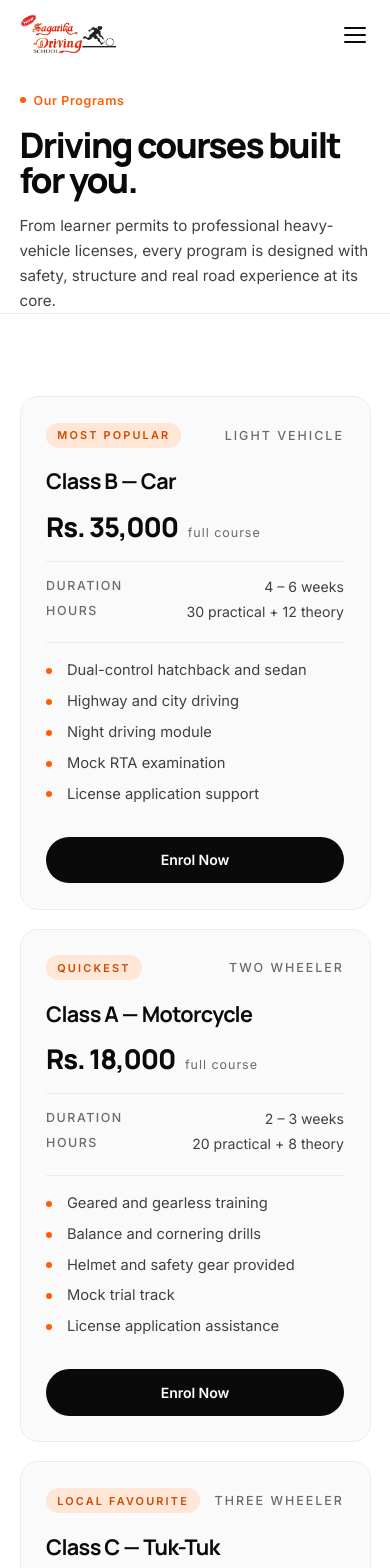
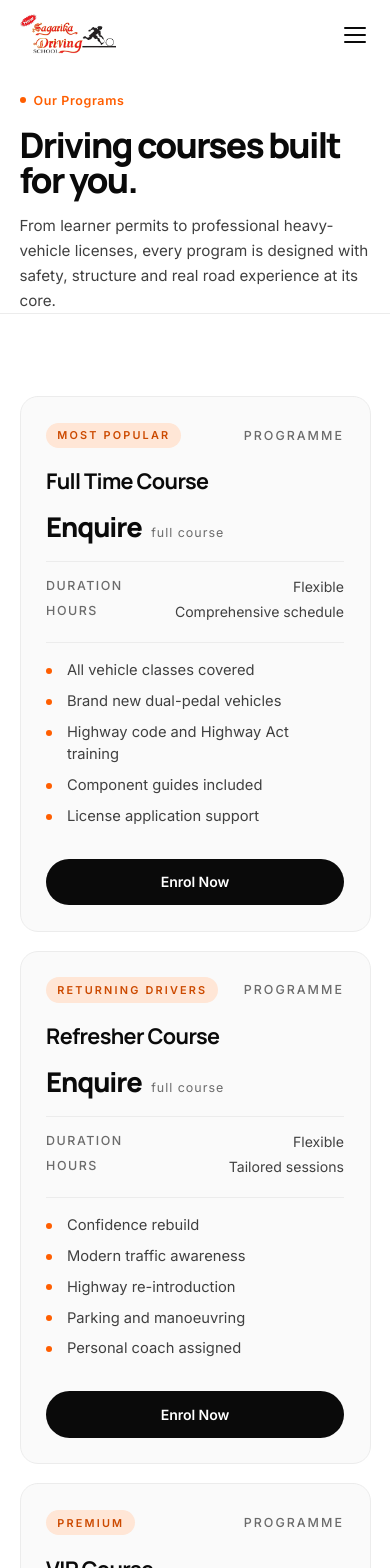
Before and after one commit to IsinduNimandith23/NewSagarikaDrivingSchool, a React (Vite) app: page /courses in a window 390 px wide. Shown: the top 1568 px of the page. Built offline with nearby package versions, Linux system fonts and the light colour scheme.

Commit message:
feat: update footer and about sections with new content; enhance contact page with branch details and styling; revise courses offered and home page statistics

```diff
--- a/src/components/Footer.jsx
+++ b/src/components/Footer.jsx
@@ -10,8 +10,9 @@ export default function Footer() {
         <div className="footer__col footer__brand">
           <Logo />
           <p>
-            Sri Lanka's modern driving school. Certified instructors,
-            new vehicles, and a curriculum built for confident, safe drivers.
+            An A grade driving school since 1960. Six branches across Colombo,
+            brand new dual-pedal vehicles, and training for every vehicle class
+            from motorcycle to passenger bus.
           </p>
           <div className="footer__social">
             {['Facebook', 'Instagram', 'YouTube', 'WhatsApp'].map((s) => (
@@ -33,19 +34,20 @@ export default function Footer() {
 
         <div className="footer__col">
           <h4>Courses</h4>
-          <span>Light Vehicle (Car)</span>
-          <span>Motorcycle</span>
-          <span>Three Wheeler</span>
-          <span>Heavy Vehicle</span>
-          <span>Defensive Driving</span>
+          <span>Full Time Course</span>
+          <span>Refresher Course</span>
+          <span>VIP Course</span>
+          <span>Off Peak Course</span>
+          <span>Customized Course</span>
+          <span>Special Course</span>
         </div>
 
         <div className="footer__col">
           <h4>Contact</h4>
-          <span>+94 77 123 4567</span>
-          <span>hello@sagarikadriving.lk</span>
-          <span>Main Street, Colombo</span>
-          <span>Open: Mon - Sat · 7am - 7pm</span>
+          <span>0112745183 / 0112837525</span>
+          <span>newsagarikadrivingschool@gmail.com</span>
+          <span>279/11, High Level Road, Pannipitiya</span>
+          <span>Open: Mon - Sun · 8am - 6pm</span>
         </div>
       </div>
 
--- a/src/pages/Contact.css
+++ b/src/pages/Contact.css
@@ -46,6 +46,101 @@
   .contact-info { grid-template-columns: 1fr; }
   .contact-info__card { border-right: none; border-bottom: 1px solid var(--line); }
   .contact-info__card:last-child { border-bottom: none; }
+}
+
+/* ===== Branches Grid ===== */
+.branches-grid {
+  display: grid;
+  grid-template-columns: repeat(3, 1fr);
+  gap: 1.4rem;
+  margin-top: 2.4rem;
+}
+
+.branch-card {
+  padding: 1.8rem;
+  background: var(--bg);
+  border: 1px solid var(--line);
+  border-radius: 18px;
+  display: flex;
+  flex-direction: column;
+  gap: 0.6rem;
+  transition: transform 0.35s var(--ease-out-soft), border-color 0.3s, box-shadow 0.35s;
+  height: 100%;
+}
+
+.branch-card:hover {
+  transform: translateY(-4px);
+  border-color: var(--accent);
+  box-shadow: 0 18px 40px rgba(10,10,10,0.06);
+}
+
+.branch-card__tag {
+  font-size: 0.68rem;
+  letter-spacing: 0.28em;
+  text-transform: uppercase;
+  color: var(--accent);
+  font-weight: 600;
+}
+
+.branch-card h3 {
+  font-size: 1.15rem;
+  margin: 0;
+  letter-spacing: -0.02em;
+}
+
+.branch-card p {
+  font-size: 0.92rem;
+  color: var(--ink-3);
+  margin: 0;
+  line-height: 1.5;
+}
+
+.branch-card__phones {
+  list-style: none;
+  padding: 0;
+  margin: 0.2rem 0 0;
+  display: flex;
+  flex-wrap: wrap;
+  gap: 0.4rem 0.9rem;
+}
+.branch-card__phones li { font-size: 0.92rem; }
+.branch-card__phones a {
+  color: var(--ink);
+  font-weight: 500;
+  text-decoration: none;
+  letter-spacing: 0.02em;
+  transition: color 0.25s;
+}
+.branch-card__phones a:hover { color: var(--accent); }
+
+.branch-card small {
+  font-size: 0.78rem;
+  color: var(--muted);
+  margin-top: auto;
+  padding-top: 0.4rem;
+  letter-spacing: 0.04em;
+}
+
+.branches-learning-time {
+  text-align: center;
+  margin-top: 2.6rem;
+  font-size: 1.1rem;
+  color: var(--ink);
+  font-family: var(--font-display);
+  letter-spacing: -0.01em;
+}
+.branches-learning-time span {
+  color: var(--accent);
+  font-weight: 700;
+  margin-right: 0.4rem;
+}
+
+@media (max-width: 920px) {
+  .branches-grid { grid-template-columns: repeat(2, 1fr); }
+}
+@media (max-width: 560px) {
+  .branches-grid { grid-template-columns: 1fr; }
+  .branches-learning-time { font-size: 1rem; }
 }
 
 /* ===== Section Alt ===== */
--- a/src/pages/Contact.jsx
+++ b/src/pages/Contact.jsx
@@ -4,21 +4,29 @@ import Reveal from '../components/Reveal'
 import './Contact.css'
 
 const contactInfo = [
-  { label: 'Phone',    value: '+94 77 123 4567',           sub: 'Mon – Sat · 7am – 7pm' },
-  { label: 'Email',    value: 'hello@sagarikadriving.lk',  sub: 'We reply within four hours' },
-  { label: 'Branch',   value: '24 Main Street, Colombo 05', sub: 'Plus three branches island-wide' },
-  { label: 'WhatsApp', value: '+94 71 987 6543',           sub: 'Instant chat support' }
+  { label: 'Phone',    value: '0112745183 / 0112837525',               sub: 'Pannipitiya Main · Mon – Sun · 8am – 6pm' },
+  { label: 'Email',    value: 'newsagarikadrivingschool@gmail.com',    sub: 'We reply within four hours' },
+  { label: 'Main Branch', value: '279/11, High Level Road, Pannipitiya', sub: 'Plus 5 more branches in Colombo' },
+  { label: 'Learning Time', value: 'Mon – Sun · 8am – 6pm',            sub: 'Open every day of the week' }
+]
+
+const branches = [
+  { name: 'Pannipitiya Branch',    tag: 'Main Branch', address: '279/11, High Level Road, Mahalwarawa, Kottawa, Pannipitiya', reg: '297',  phones: ['0112745183', '0112837525'] },
+  { name: 'Thalawathugoda Branch', tag: 'Branch',      address: '214/B3, Pannipitiya Road, Thalawathugoda',                   reg: '972',  phones: ['0112775318'] },
+  { name: 'Werahera Branch',       tag: 'Branch',      address: '67/3, Katuwawala, Boralesgamuwa',                            reg: '971',  phones: ['4347650'] },
+  { name: 'Hokandara Branch',      tag: 'Branch',      address: '194/3, Hokandara South, Hokandara',                          reg: '1153', phones: ['0112408643'] },
+  { name: 'Mattegoda Branch',      tag: 'Branch',      address: '105/1B, Mattegoda',                                          reg: '1152', phones: ['0112178888'] }
 ]
 
 const faqs = [
-  { q: 'How long does it take to get a license?', a: 'Most students complete the Class B program in four to six weeks. Class A is typically two to three weeks. Heavy vehicles take six to eight weeks.' },
-  { q: 'Do you provide the vehicle for the RTA examination?', a: 'Yes — we provide a fully-prepared dual-control vehicle and accompany you to the examination centre for moral support.' },
-  { q: 'Can I book a single trial lesson?', a: 'Absolutely. We offer a complimentary thirty-minute trial lesson so you can experience our instruction style risk-free.' },
-  { q: 'What documents do I need to enrol?', a: 'A copy of your NIC, two passport-size photographs, and a medical certificate. We handle the rest of the RTA paperwork for you.' }
+  { q: 'What courses do you offer?', a: 'We offer Full Time, Refresher, VIP, Off Peak, Customized and Special courses — covering every vehicle class from motorcycle to passenger bus.' },
+  { q: 'What kind of vehicles do you use for training?', a: 'We use brand new vehicles equipped with the "Dual pedal system" for maximum safety and confidence during every lesson.' },
+  { q: 'How many branches do you have?', a: 'We have six branches across the Colombo district: Pannipitiya (Main), Thalawathugoda, Werahera, Hokandara and Mattegoda.' },
+  { q: 'What are your learning hours?', a: 'Our learning time is Monday to Sunday, 8:00am to 6:00pm. We are open every day of the week to accommodate every learner\'s schedule.' }
 ]
 
 export default function Contact() {
-  const [form, setForm] = useState({ name: '', email: '', phone: '', course: 'Class B - Car', message: '' })
+  const [form, setForm] = useState({ name: '', email: '', phone: '', course: 'Full Time Course', message: '' })
   const [sent, setSent] = useState(false)
   const [openFaq, setOpenFaq] = useState(0)
 
@@ -28,7 +36,7 @@ export default function Contact() {
     e.preventDefault()
     setSent(true)
     setTimeout(() => setSent(false), 4000)
-    setForm({ name: '', email: '', phone: '', course: 'Class B - Car', message: '' })
+    setForm({ name: '', email: '', phone: '', course: 'Full Time Course', message: '' })
   }
 
   return (
@@ -36,22 +44,8 @@ export default function Contact() {
       <PageHero
         eyebrow="Let's Talk"
         title="Get in touch."
-        subtitle="Have a question, want to enrol, or curious about a complimentary trial lesson? Drop us a message and we will be in your inbox within four hours."
+        subtitle="Six branches across the Colombo district. Drop us a message and we will be in your inbox within four hours."
       />
-
-      <section className="section">
-        <div className="container contact-info">
-          {contactInfo.map((c, i) => (
-            <Reveal key={c.label} direction="up" delay={i * 0.07}>
-              <div className="contact-info__card">
-                <span className="contact-info__label">{c.label}</span>
-                <strong>{c.value}</strong>
-                <small>{c.sub}</small>
-              </div>
-            </Reveal>
-          ))}
-        </div>
-      </section>
 
       <section className="section section--alt">
         <div className="container contact-grid">
@@ -85,12 +79,12 @@ export default function Contact() {
                   <div className="form__field">
                     <label>Course</label>
                     <select name="course" value={form.course} onChange={handleChange}>
-                      <option>Class B - Car</option>
-                      <option>Class A - Motorcycle</option>
-                      <option>Class C - Three Wheeler</option>
-                      <option>Class D-E - Heavy Vehicle</option>
-                      <option>Defensive Driving</option>
-                      <option>Refresher Programme</option>
+                      <option>Full Time Course</option>
+                      <option>Refresher Course</option>
+                      <option>VIP Course</option>
+                      <option>Off Peak Course</option>
+                      <option>Customized Course</option>
+                      <option>Special Course</option>
                     </select>
                   </div>
                 </div>
@@ -118,8 +112,8 @@ export default function Contact() {
             <Reveal direction="up" delay={0.1}>
               <div className="contact-side__card">
                 <span className="eyebrow">Visit Us</span>
-                <h3 style={{ marginTop: '0.6rem' }}>Main Branch — Colombo</h3>
-                <p style={{ color: 'var(--ink-3)' }}>24 Main Street, Colombo 05, Sri Lanka</p>
+                <h3 style={{ marginTop: '0.6rem' }}>Pannipitiya — Main Branch</h3>
+                <p style={{ color: 'var(--ink-3)' }}>279/11, High Level Road, Mahalwarawa, Kottawa, Pannipitiya</p>
                 <div className="contact-map__visual">
                   <svg viewBox="0 0 400 240" preserveAspectRatio="xMidYMid slice">
                     <rect width="400" height="240" fill="#F4F2EE" />
@@ -142,16 +136,65 @@ export default function Contact() {
 
             <Reveal direction="up" delay={0.2}>
               <div className="contact-side__card">
-                <span className="eyebrow">Opening Hours</span>
+                <span className="eyebrow">Learning Time</span>
                 <ul className="hours">
-                  <li><span>Monday – Friday</span><strong>7:00 – 19:00</strong></li>
-                  <li><span>Saturday</span><strong>7:00 – 17:00</strong></li>
-                  <li><span>Sunday</span><strong>By appointment</strong></li>
-                  <li><span>Public Holidays</span><strong>Closed</strong></li>
+                  <li><span>Monday – Sunday</span><strong>8:00 – 18:00</strong></li>
+                  <li><span>Open Every Day</span><strong>All week</strong></li>
                 </ul>
               </div>
             </Reveal>
           </div>
+        </div>
+      </section>
+
+      <section className="section">
+        <div className="container">
+          <div className="section-heading section-heading--center">
+            <Reveal><span className="eyebrow">Our Branches</span></Reveal>
+            <Reveal delay={0.1}>
+              <h2>Six branches across <span className="serif-italic text-accent">Colombo.</span></h2>
+            </Reveal>
+          </div>
+
+          <div className="branches-grid">
+            {branches.map((b, i) => (
+              <Reveal key={b.name} direction="up" delay={i * 0.06}>
+                <div className="branch-card">
+                  <span className="branch-card__tag">{b.tag}</span>
+                  <h3>{b.name}</h3>
+                  <p>{b.address}</p>
+                  <ul className="branch-card__phones">
+                    {b.phones.map((ph) => (
+                      <li key={ph}>
+                        <a href={`tel:${ph}`}>{ph}</a>
+                      </li>
+                    ))}
+                  </ul>
+                  <small>Reg. No. {b.reg}</small>
+                </div>
+              </Reveal>
+            ))}
+          </div>
+
+          <Reveal delay={0.1}>
+            <p className="branches-learning-time">
+              <span>Learning Time:</span> Mon – Sun · 8:00am to 6:00pm
+            </p>
+          </Reveal>
+        </div>
+      </section>
+
+      <section className="section">
+        <div className="container contact-info">
+          {contactInfo.map((c, i) => (
+            <Reveal key={c.label} direction="up" delay={i * 0.07}>
+              <div className="contact-info__card">
+                <span className="contact-info__label">{c.label}</span>
+                <strong>{c.value}</strong>
+                <small>{c.sub}</small>
+              </div>
+            </Reveal>
+          ))}
         </div>
       </section>
 
--- a/src/pages/Courses.jsx
+++ b/src/pages/Courses.jsx
@@ -6,92 +6,92 @@ import './Courses.css'
 const courses = [
   {
     badge: 'Most Popular',
-    tier: 'Light Vehicle',
-    title: 'Class B — Car',
-    price: 'Rs. 35,000',
-    duration: '4 – 6 weeks',
-    hours: '30 practical + 12 theory',
+    tier: 'Programme',
+    title: 'Full Time Course',
+    price: 'Enquire',
+    duration: 'Flexible',
+    hours: 'Comprehensive schedule',
     features: [
-      'Dual-control hatchback and sedan',
-      'Highway and city driving',
-      'Night driving module',
-      'Mock RTA examination',
+      'All vehicle classes covered',
+      'Brand new dual-pedal vehicles',
+      'Highway code and Highway Act training',
+      'Component guides included',
       'License application support'
     ]
   },
   {
-    badge: 'Quickest',
-    tier: 'Two Wheeler',
-    title: 'Class A — Motorcycle',
-    price: 'Rs. 18,000',
-    duration: '2 – 3 weeks',
-    hours: '20 practical + 8 theory',
-    features: [
-      'Geared and gearless training',
-      'Balance and cornering drills',
-      'Helmet and safety gear provided',
-      'Mock trial track',
-      'License application assistance'
-    ]
-  },
-  {
-    badge: 'Local Favourite',
-    tier: 'Three Wheeler',
-    title: 'Class C — Tuk-Tuk',
-    price: 'Rs. 22,000',
-    duration: '3 weeks',
-    hours: '24 practical + 8 theory',
-    features: [
-      'Income-ready training',
-      'Passenger safety standards',
-      'Route familiarisation',
-      'Meter and fare basics',
-      'License documentation'
-    ]
-  },
-  {
-    badge: 'Pro Tier',
-    tier: 'Heavy Vehicle',
-    title: 'Class D – E',
-    price: 'Rs. 65,000',
-    duration: '6 – 8 weeks',
-    hours: '50 practical + 18 theory',
-    features: [
-      'Heavy-load handling',
-      'Reverse and parking simulators',
-      'Air-brake systems training',
-      'Commercial route exposure',
-      'Job placement support'
-    ]
-  },
-  {
-    badge: 'Advanced',
-    tier: 'Specialist',
-    title: 'Defensive Driving',
-    price: 'Rs. 12,000',
-    duration: '1 week',
-    hours: '8 practical + 6 theory',
-    features: [
-      'Hazard perception drills',
-      'Skid-control fundamentals',
-      'Emergency braking',
-      'Eco-driving techniques',
-      'Certificate of completion'
-    ]
-  },
-  {
-    badge: 'Refresher',
-    tier: 'Returning Drivers',
-    title: 'Refresher Programme',
-    price: 'Rs. 9,500',
-    duration: '1 – 2 weeks',
-    hours: '10 practical sessions',
+    badge: 'Returning Drivers',
+    tier: 'Programme',
+    title: 'Refresher Course',
+    price: 'Enquire',
+    duration: 'Flexible',
+    hours: 'Tailored sessions',
     features: [
       'Confidence rebuild',
       'Modern traffic awareness',
       'Highway re-introduction',
       'Parking and manoeuvring',
       'Personal coach assigned'
+    ]
+  },
+  {
+    badge: 'Premium',
+    tier: 'Programme',
+    title: 'VIP Course',
+    price: 'Enquire',
+    duration: 'Flexible',
+    hours: 'Priority scheduling',
+    features: [
+      'One-to-one personal instruction',
+      'Priority booking slots',
+      'Pick-up and drop-off available',
+      'Senior instructor assigned',
+      'Fast-tracked license process'
+    ]
+  },
+  {
+    badge: 'Convenient',
+    tier: 'Programme',
+    title: 'Off Peak Course',
+    price: 'Enquire',
+    duration: 'Flexible',
+    hours: 'Off-peak hours',
+    features: [
+      'Affordable pricing',
+      'Less crowded sessions',
+      'Daytime weekday slots',
+      'Full curriculum coverage',
+      'Same certified instructors'
+    ]
+  },
+  {
+    badge: 'Tailored',
+    tier: 'Programme',
+    title: 'Customized Course',
+    price: 'Enquire',
+    duration: 'Flexible',
+    hours: 'Built around you',
+    features: [
+      'Schedule designed for you',
+      'Choose modules you need',
+      'Pace set to your comfort',
+      'Targeted skill-building',
+      'Vehicle class of your choice'
+    ]
+  },
+  {
+    badge: 'Special',
+    tier: 'Programme',
+    title: 'Special Course',
+    price: 'Enquire',
+    duration: 'Flexible',
+    hours: 'Specialised training',
+    features: [
+      'Passenger bus training',
+      'Heavy vehicle specialisation',
+      'Commercial route exposure',
+      'Highway Act compliance',
+      'Component guides provided'
     ]
   }
 ]
--- a/src/pages/Home.jsx
+++ b/src/pages/Home.jsx
@@ -3,6 +3,7 @@ import { motion, useScroll, useTransform } from 'framer-motion'
 import { useRef } from 'react'
 import Reveal from '../components/Reveal'
 import './Home.css'
+
 
 const features = [
   { num: '01', title: 'Certified Instructors', text: 'Licensed trainers with over a decade of road experience guide every lesson.' },
@@ -14,29 +15,26 @@ const features = [
 ]
 
 const stats = [
-  { value: '15',     label: 'Years Established' },
-  { value: '12,000', label: 'Drivers Trained' },
-  { value: '96%',    label: 'First-Time Pass' },
-  { value: '4',      label: 'Branches Islandwide' }
+  { value: '65+',    label: 'Years Experience' },
+  { value: 'A',      label: 'Grade Driving School' },
+  { value: '6',      label: 'Branches in Colombo' },
+  { value: 'All',    label: 'Vehicle Classes' }
 ]
 
 const courses = [
-  { tag: 'Light Vehicle', title: 'Class B — Car',        time: '4–6 weeks', price: 'Rs. 35,000' },
-  { tag: 'Two Wheeler',   title: 'Class A — Motorcycle', time: '2–3 weeks', price: 'Rs. 18,000' },
-  { tag: 'Three Wheeler', title: 'Class C — Tuk-Tuk',    time: '3 weeks',   price: 'Rs. 22,000' },
-  { tag: 'Heavy Vehicle', title: 'Class D-E — Truck',    time: '6–8 weeks', price: 'Rs. 65,000' }
+  { tag: 'Programme', title: 'Full Time Course',  time: 'Flexible', price: 'Enquire' },
+  { tag: 'Programme', title: 'Refresher Course',  time: 'Flexible', price: 'Enquire' },
+  { tag: 'Programme', title: 'VIP Course',        time: 'Flexible', price: 'Enquire' },
+  { tag: 'Programme', title: 'Off Peak Course',   time: 'Flexible', price: 'Enquire' }
 ]
 
 const testimonials = [
-  { name: 'Nimal P.',    role: 'Class B graduate', text: 'The patient, structured approach gave me confidence from the very first lesson. I passed first attempt.' },
-  { name: 'Anushka R.',  role: 'Class A graduate', text: 'My instructor was thorough, friendly and made every session feel safe. The best decision I made this year.' },
-  { name: 'Kasun M.',    role: 'Class D graduate', text: 'The booking app made scheduling effortless and the heavy-vehicle training facility is genuinely world class.' }
+  { name: 'Nimal P.',    role: 'Full Time Course graduate', text: 'The patient, structured approach gave me confidence from the very first lesson. I passed first attempt.' },
+  { name: 'Anushka R.',  role: 'VIP Course graduate',       text: 'My instructor was thorough, friendly and made every session feel safe. The best decision I made this year.' },
+  { name: 'Kasun M.',    role: 'Special Course graduate',   text: 'The brand new dual-pedal vehicles made everything feel safe — the heavy-vehicle training is genuinely world class.' }
 ]
 
 function Hero() {
-  const { scrollY } = useScroll()
-  const titleY = useTransform(scrollY, [0, 600], [0, 120])
-
   return (
     <section className="hero">
       <div className="hero__media">
@@ -54,7 +52,7 @@ function Hero() {
       </div>
 
       <div className="container hero__content">
-        <motion.div className="hero__left" style={{ y: titleY }}>
+        <div className="hero__left">
           <motion.div
             initial={{ opacity: 0, y: 16 }}
             animate={{ opacity: 1, y: 0 }}
@@ -72,7 +70,7 @@ function Hero() {
           >
             Driving<br />School
           </motion.h1>
-        </motion.div>
+        </div>
 
         <motion.div
           initial={{ opacity: 0, y: 30 }}
@@ -82,13 +80,13 @@ function Hero() {
         >
           <h3 className="hero__subhead">Real lessons,<br />real results.</h3>
           <p>
-            Fifteen years of patient, professional instruction. Modern vehicles,
-            certified instructors and a curriculum built to make you license-ready
-            with total confidence.
+            Over 65 years of trusted, professional instruction. An A grade driving
+            school with brand new dual-pedal vehicles, training for every vehicle
+            class — from motorcycle to passenger bus.
           </p>
           <Link to="/courses" className="hero__cta-link">
             <span className="hero__cta-arrow">↗</span>
-            <span>Take a closer look at our courses and what makes Sagarika different.</span>
+            <span>Take a closer look at our courses and what makes New Sagarika Driving School different.</span>
           </Link>
         </motion.div>
       </div>
@@ -132,7 +130,7 @@ function Features() {
       <div className="container">
         <div className="features__head">
           <Reveal>
-            <span className="eyebrow">Why Sagarika</span>
+            <span className="eyebrow">Why New Sagarika Driving School</span>
             <h2>A driving school built on <span className="serif-italic text-accent">trust.</span></h2>
           </Reveal>
           <Reveal delay={0.15} direction="left">
@@ -199,17 +197,17 @@ function Marquee() {
     <div className="marquee">
       <div className="marquee-track">
         <span>Safety First</span><span className="hot">✦</span>
-        <span>Certified Instructors</span><span className="hot">✦</span>
-        <span>Modern Fleet</span><span className="hot">✦</span>
-        <span>96% Pass Rate</span><span className="hot">✦</span>
-        <span>Defensive Driving</span><span className="hot">✦</span>
-        <span>Since 2009</span><span className="hot">✦</span>
+        <span>A Grade Driving School</span><span className="hot">✦</span>
+        <span>Dual Pedal Vehicles</span><span className="hot">✦</span>
+        <span>All Vehicle Classes</span><span className="hot">✦</span>
+        <span>Highway Code Trained</span><span className="hot">✦</span>
+        <span>Since 1960</span><span className="hot">✦</span>
         <span>Safety First</span><span className="hot">✦</span>
-        <span>Certified Instructors</span><span className="hot">✦</span>
-        <span>Modern Fleet</span><span className="hot">✦</span>
-        <span>96% Pass Rate</span><span className="hot">✦</span>
-        <span>Defensive Driving</span><span className="hot">✦</span>
-        <span>Since 2009</span><span className="hot">✦</span>
+        <span>A Grade Driving School</span><span className="hot">✦</span>
+        <span>Dual Pedal Vehicles</span><span className="hot">✦</span>
+        <span>All Vehicle Classes</span><span className="hot">✦</span>
+        <span>Highway Code Trained</span><span className="hot">✦</span>
+        <span>Since 1960</span><span className="hot">✦</span>
       </div>
     </div>
   )
@@ -271,11 +269,11 @@ export default function Home() {
   return (
     <div className="page home">
       <Hero />
-      <StatsBand />
       <Features />
       <Marquee />
       <CoursesPreview />
       <Testimonials />
+      <StatsBand />
       <CTA />
     </div>
   )
```
Also changed, not shown: src/pages/About.jsx (+68 -30 lines).
